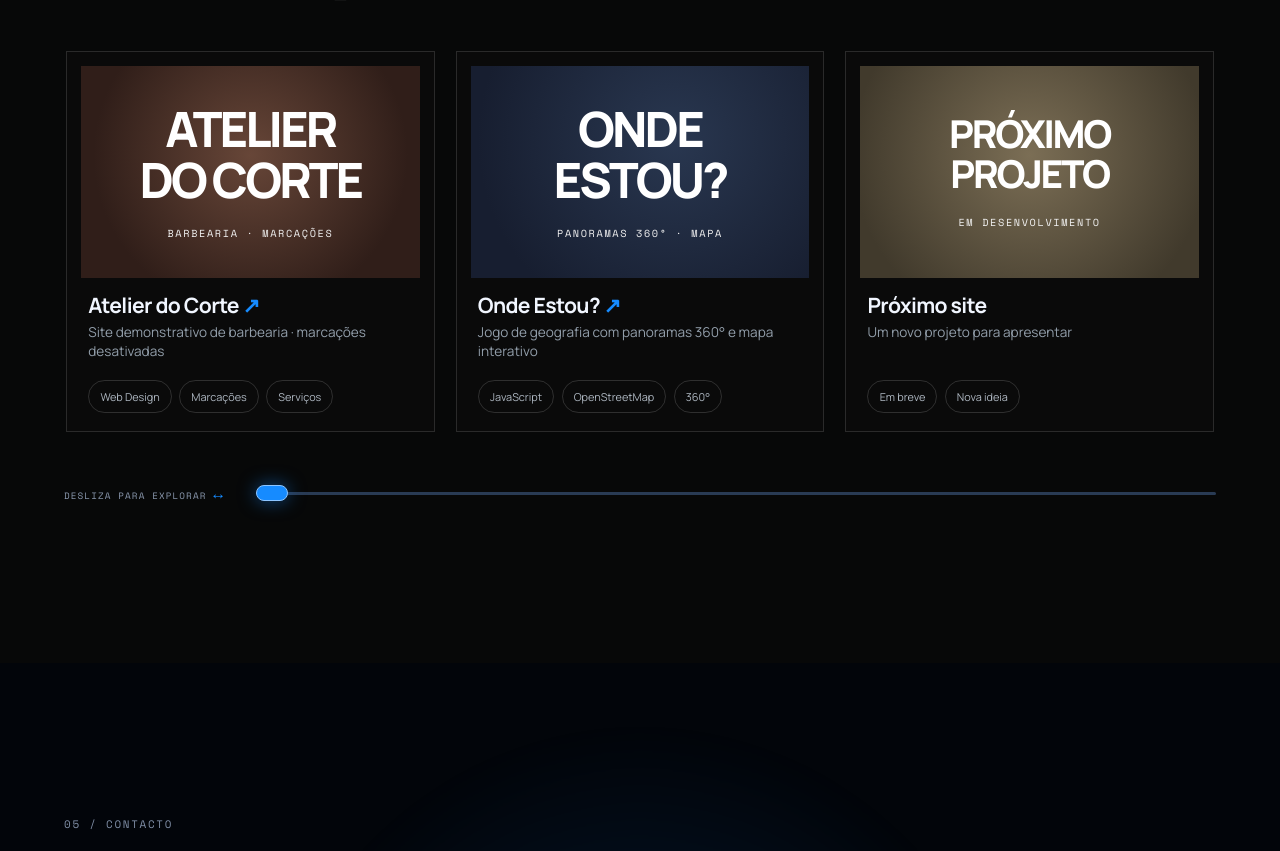
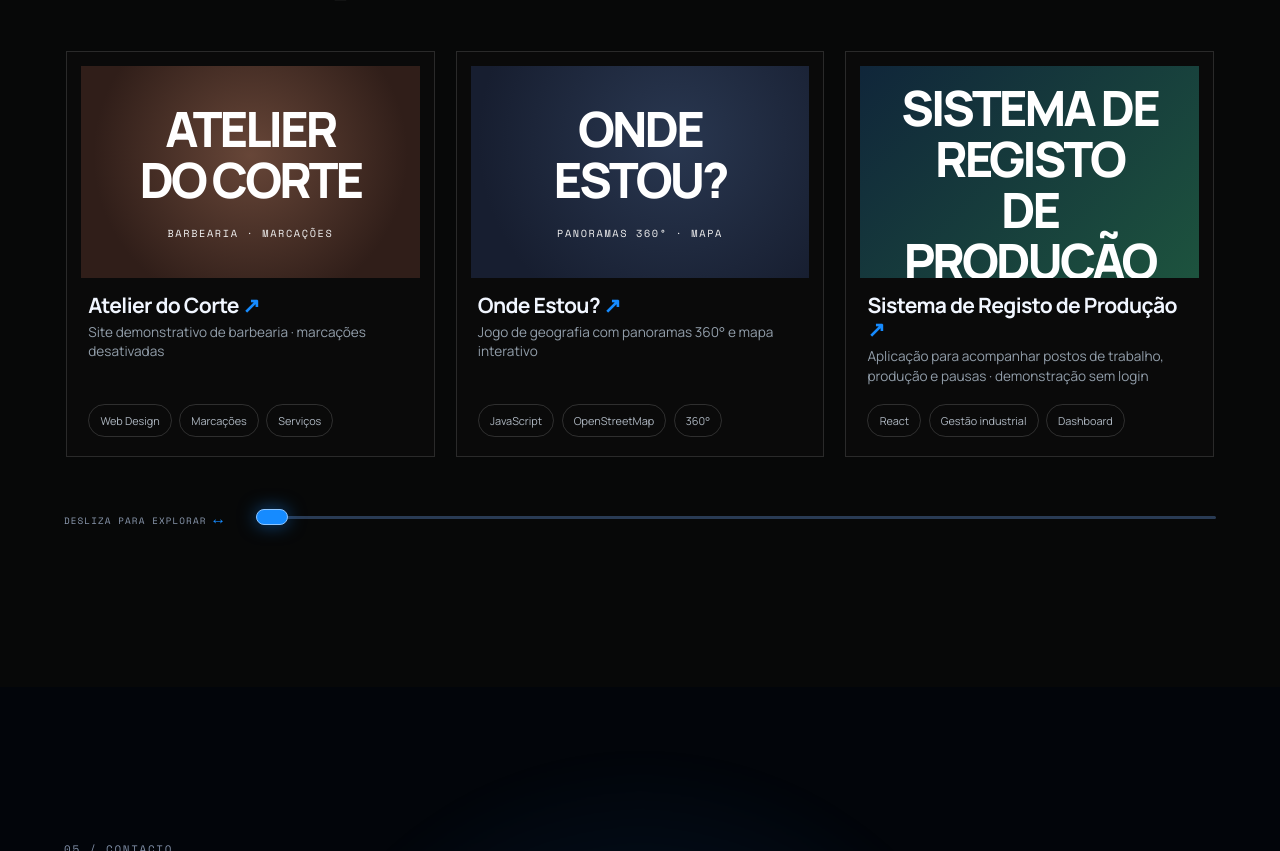
Before and after one commit to davids1lva/davids1lva, a plain HTML site: page index.html in a window 1280 px wide. Shown: the part 3839-4690 px from the top of the page. Drawn offline with nearby package versions, Linux system fonts and the light colour scheme.

Commit message:
Replace next project with Sistema de Registo de Produção demo

```diff
--- a/index.html
+++ b/index.html
@@ -167,22 +167,21 @@
         </div>
       </div>
     </a>
-    <article class="site-tile site-tile--future" aria-label="Espaço para Próximo site">
-      <div class="site-preview site-preview--future-one" aria-hidden="true">
+    <a class="site-tile" href="https://davids1lva.github.io/fabrica-flow/" target="_blank" rel="noopener noreferrer" aria-label="Abrir demonstração de Sistema de Registo de Produção, sem login">
+      <div class="site-preview site-preview--future-one" aria-hidden="true" style="background:linear-gradient(135deg,#10263a,#1d533e);color:#a8ee6b">
         <div>
-          <strong>PRÓXIMO<br>PROJETO</strong>
-          <small>EM DESENVOLVIMENTO</small>
+          <strong>SISTEMA DE REGISTO<br>DE PRODUÇÃO</strong>
+          <small>POSTOS · TURNOS · RELATÓRIOS</small>
         </div>
       </div>
       <div class="site-tile-meta">
-        <h3>Próximo site</h3>
-        <p>Um novo projeto para apresentar</p>
+        <h3>Sistema de Registo de Produção <span aria-hidden="true">↗</span></h3>
+        <p>Aplicação para acompanhar postos de trabalho, produção e pausas · demonstração sem login</p>
         <div class="site-tags">
-          <span>Em breve</span>
-          <span>Nova ideia</span>
+          <span>React</span><span>Gestão industrial</span><span>Dashboard</span>
         </div>
       </div>
-    </article>
+    </a>
     <article class="site-tile site-tile--future" aria-label="Mais por vir">
       <div class="site-preview site-preview--future-two" aria-hidden="true">
         <div>
```
